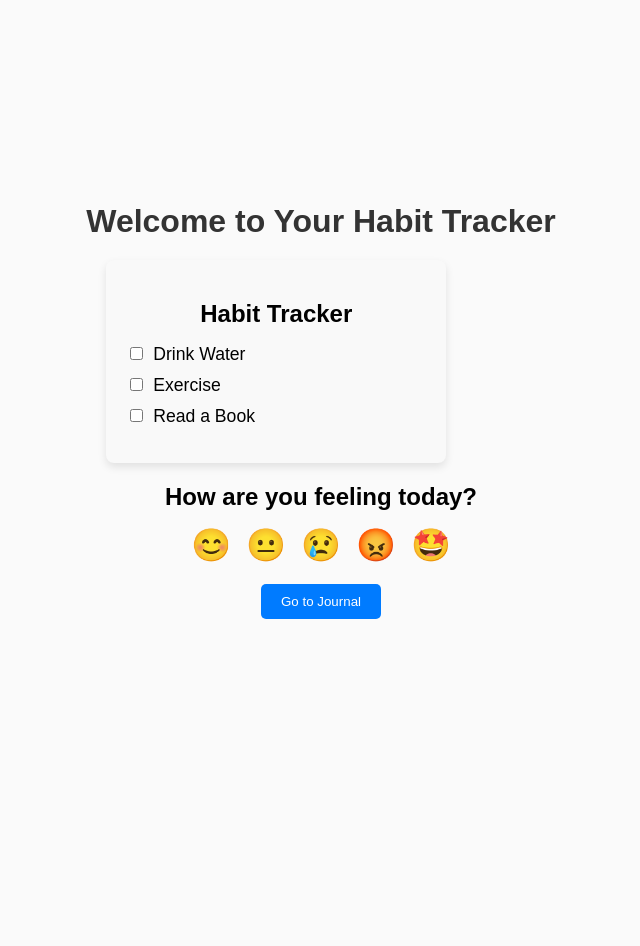
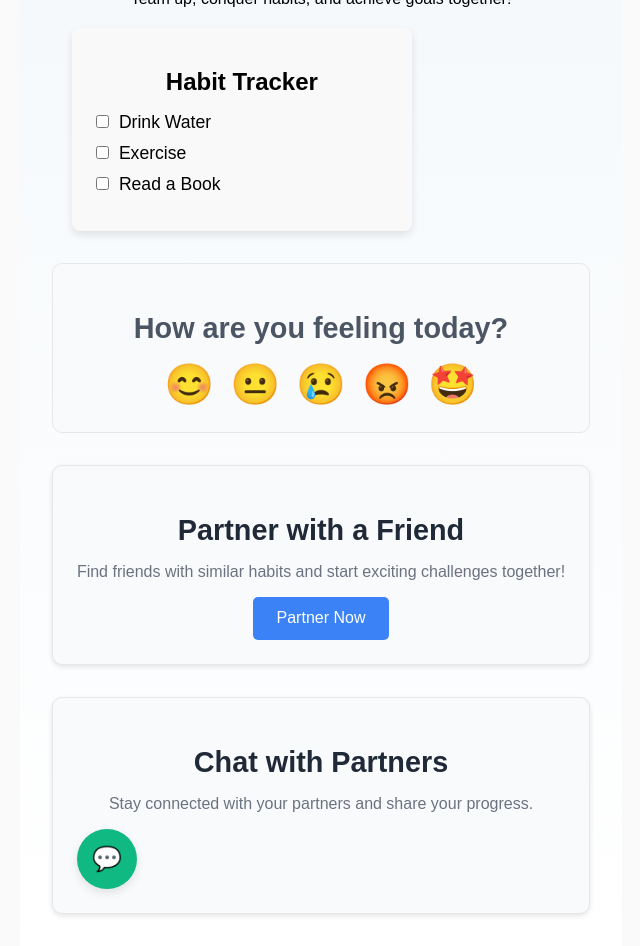
Before and after one commit to marwam7d33/BuddyQuest-Capstone, a React (Vite) app: page / in a window 1280 px wide. Shown: the whole page, without its empty margins (319-959 px from the left). Before the commit the page ends 800 px from the top, so only its background shows below. Built offline with nearby package versions, Linux system fonts and the light colour scheme.

Commit message:
skeleton structure for all segments/before API

```diff
--- a/src/App.jsx
+++ b/src/App.jsx
@@ -2,7 +2,7 @@ import React from "react";
 import { BrowserRouter as Router, Route, Routes } from "react-router-dom";
 import Home from "./Pages/Home/Home";
 import Journal from "./Pages/Journal/Journal"; // Import the Journal component
-
+import Partner from "./Pages/Partner/Partner";
 import "./App.scss";
 const App = () => {
   return (
@@ -10,6 +10,7 @@ const App = () => {
       <Routes>
         <Route path="/" element={<Home />} />
         <Route path="/journal" element={<Journal />} />
+        <Route path="/Partner" element={<Partner />} />
       </Routes>
     </Router>
   );
--- a/src/pages/Home/Home.jsx
+++ b/src/pages/Home/Home.jsx
@@ -1,67 +1,72 @@
 import React, { useState } from "react";
 import { Link, useNavigate } from "react-router-dom";
-import "./Home.scss"; // Optional, for SCSS styling specific to the homepage
+import "./Home.scss"; // SCSS for styling
 import HabitTracker from "../HabitTracker/HabitTracker";
 
 const Home = () => {
-  const navigate = useNavigate(); // For programmatic navigation
+  const navigate = useNavigate();
   const [mood, setMood] = useState("");
 
   const handleEmojiClick = (selectedMood) => {
-    setMood(selectedMood); // Optional: Set the mood for display or future use
-    navigate("/journal"); // Navigate to the journal page
+    setMood(selectedMood);
+    navigate("/journal");
   };
 
   return (
-    <div className="home-page">
-      <h1>Welcome to Your Habit Tracker</h1>
+    <div className="home">
+      <h1 className="home__title">BuddyQuest</h1>
+      <p>Team up, conquer habits, and achieve goals together!</p>
       <HabitTracker />
 
-      <div className="mood-selection">
-        <h2>How are you feeling today?</h2>
-        <div className="emoji-container">
-          <span
-            onClick={() => handleEmojiClick("happy")}
-            role="img"
-            aria-label="Happy"
-          >
-            😊
-          </span>
-          <span
-            onClick={() => handleEmojiClick("neutral")}
-            role="img"
-            aria-label="Neutral"
-          >
-            😐
-          </span>
-          <span
-            onClick={() => handleEmojiClick("sad")}
-            role="img"
-            aria-label="Sad"
-          >
-            😢
-          </span>
-          <span
-            onClick={() => handleEmojiClick("angry")}
-            role="img"
-            aria-label="Angry"
-          >
-            😡
-          </span>
-          <span
-            onClick={() => handleEmojiClick("excited")}
-            role="img"
-            aria-label="Excited"
-          >
-            🤩
-          </span>
+      {/* Mood Selector Section */}
+      <div className="home__mood">
+        <h2 className="home__mood-title">How are you feeling today?</h2>
+        <div className="home__emoji-container">
+          {[
+            { mood: "happy", emoji: "😊", label: "Happy" },
+            { mood: "neutral", emoji: "😐", label: "Neutral" },
+            { mood: "sad", emoji: "😢", label: "Sad" },
+            { mood: "angry", emoji: "😡", label: "Angry" },
+            { mood: "excited", emoji: "🤩", label: "Excited" },
+          ].map(({ mood, emoji, label }) => (
+            <span
+              key={mood}
+              className={`home__emoji home__emoji--${mood}`}
+              onClick={() => handleEmojiClick(mood)}
+              role="img"
+              aria-label={label}
+            >
+              {emoji}
+            </span>
+          ))}
         </div>
       </div>
 
-      <div>
-        <Link to="/journal">
-          <button>Go to Journal</button>
+      {/* Partner Section */}
+      <div className="home__partner">
+        <h2 className="home__section-title">Partner with a Friend</h2>
+        <p className="home__section-description">
+          Find friends with similar habits and start exciting challenges
+          together!
+        </p>
+        <Link to="/partner">
+          <button className="home__button home__button--secondary">
+            Partner Now
+          </button>
         </Link>
+      </div>
+
+      {/* Chat Section */}
+      <div className="home__chat">
+        <h2 className="home__section-title">Chat with Partners</h2>
+        <p className="home__section-description">
+          Stay connected with your partners and share your progress.
+        </p>
+        <div className="home__chat-bubble">
+          <Link to="/chat" className="home__chat-link">
+            💬
+          </Link>
+        </div>
       </div>
     </div>
   );
--- a/src/pages/Home/Home.scss
+++ b/src/pages/Home/Home.scss
@@ -1,48 +1,111 @@
-.home-page {
-  padding: 20px;
+.home {
+  padding: 2rem;
   text-align: center;
+  background: linear-gradient(to bottom, #f4f8fb, #ffffff);
 
-  h1 {
-    color: #333;
-    margin-bottom: 20px;
+  &__title {
+    font-size: 2.5rem;
+    color: #374151;
+    margin-bottom: 2rem;
   }
 
-  .mood-selection {
-    margin-top: 20px;
+  &__mood {
+    margin: 2rem 0;
+    padding: 1.5rem;
+    border: 1px solid #e5e7eb;
+    border-radius: 10px;
+    background-color: #f9fafb;
 
-    h2 {
-      font-size: 1.5rem;
-      margin-bottom: 15px;
+    &-title {
+      font-size: 1.8rem;
+      margin-bottom: 1rem;
+      color: #4b5563;
     }
+  }
 
-    .emoji-container {
-      display: flex;
-      justify-content: center;
-      gap: 15px;
+  &__emoji-container {
+    display: flex;
+    justify-content: center;
+    gap: 1rem;
 
-      span {
-        font-size: 2rem;
-        cursor: pointer;
-        transition: transform 0.2s;
+    .home__emoji {
+      font-size: 2.5rem;
+      cursor: pointer;
+      transition: transform 0.2s, filter 0.2s;
 
-        &:hover {
-          transform: scale(1.2);
-        }
+      &:hover {
+        transform: scale(1.2);
+        filter: brightness(1.2);
       }
     }
   }
 
-  button {
-    margin-top: 20px;
-    padding: 10px 20px;
-    background-color: #007bff;
-    color: white;
+  &__section-title {
+    font-size: 1.8rem;
+    color: #1f2937;
+    margin-bottom: 0.5rem;
+  }
+
+  &__section-description {
+    font-size: 1rem;
+    color: #6b7280;
+    margin-bottom: 1rem;
+  }
+
+  &__partner,
+  &__chat {
+    margin-top: 2rem;
+    padding: 1.5rem;
+    border: 1px solid #e5e7eb;
+    border-radius: 10px;
+    background-color: #f9fafb;
+    box-shadow: 0px 2px 5px rgba(0, 0, 0, 0.1);
+  }
+
+  &__button {
+    padding: 0.8rem 1.5rem;
     border: none;
     border-radius: 5px;
     cursor: pointer;
+    font-size: 1rem;
+    transition: background-color 0.3s, transform 0.2s;
+
+    &--secondary {
+      background-color: #3b82f6;
+      color: #ffffff;
+
+      &:hover {
+        background-color: #2563eb;
+      }
+    }
 
     &:hover {
-      background-color: #0056b3;
+      transform: translateY(-2px);
+    }
+  }
+
+  &__chat-bubble {
+    margin-top: 1rem;
+    width: 60px;
+    height: 60px;
+    background-color: #10b981;
+    border-radius: 50%;
+    display: flex;
+    align-items: center;
+    justify-content: center;
+    box-shadow: 0px 4px 10px rgba(0, 0, 0, 0.1);
+    cursor: pointer;
+    transition: transform 0.2s, box-shadow 0.2s;
+
+    &:hover {
+      transform: scale(1.1);
+      box-shadow: 0px 6px 15px rgba(0, 0, 0, 0.15);
+    }
+
+    .home__chat-link {
+      font-size: 1.5rem;
+      color: #ffffff;
+      text-decoration: none;
     }
   }
 }
--- a/src/pages/Partner/Partner.jsx
+++ b/src/pages/Partner/Partner.jsx
@@ -1,7 +1,65 @@
-import React from "react";
+import React, { useState } from "react";
+import "./Partner.scss"; // SCSS for styling
 
-function Partner() {
-  return <div></div>;
-}
+const Partner = () => {
+  const [partners, setPartners] = useState([
+    {
+      id: 1,
+      name: "Alex Johnson",
+      habits: ["Meditation", "Exercise", "Reading"],
+      avatar: "https://via.placeholder.com/100",
+    },
+    {
+      id: 2,
+      name: "Taylor Smith",
+      habits: ["Journaling", "Yoga", "Healthy Eating"],
+      avatar: "https://via.placeholder.com/100",
+    },
+    {
+      id: 3,
+      name: "Jordan Lee",
+      habits: ["Running", "Gratitude", "Minimalism"],
+      avatar: "https://via.placeholder.com/100",
+    },
+  ]);
+
+  const handleSendRequest = (partnerId) => {
+    // Handle sending request (replace with API integration later)
+    console.log(`Request sent to partner with ID: ${partnerId}`);
+    alert(`Request sent to partner!`);
+  };
+
+  return (
+    <div className="partner">
+      <h1 className="partner__title">Find Your Accountability Partner</h1>
+      <p className="partner__description">
+        Connect with people who share your habits and goals. Start challenges
+        together and grow as a team!
+      </p>
+
+      <div className="partner__list">
+        {partners.map((partner) => (
+          <div className="partner__card" key={partner.id}>
+            <img
+              src={partner.avatar}
+              alt={`${partner.name}'s avatar`}
+              className="partner__avatar"
+            />
+            <h3 className="partner__name">{partner.name}</h3>
+            <p className="partner__habits">
+              Habits: {partner.habits.join(", ")}
+            </p>
+            <button
+              className="partner__button"
+              onClick={() => handleSendRequest(partner.id)}
+            >
+              Send Request
+            </button>
+          </div>
+        ))}
+      </div>
+    </div>
+  );
+};
 
 export default Partner;
--- a/src/pages/Partner/Partner.scss
+++ b/src/pages/Partner/Partner.scss
@@ -0,0 +1,76 @@
+.partner {
+  text-align: center;
+  margin: 2rem;
+  padding: 2rem;
+  background: linear-gradient(to bottom, #fdfbfb, #ebedee);
+  border-radius: 8px;
+
+  &__title {
+    font-size: 2rem;
+    color: #2c3e50;
+    margin-bottom: 1rem;
+  }
+
+  &__description {
+    font-size: 1.2rem;
+    color: #7f8c8d;
+    margin-bottom: 2rem;
+  }
+
+  &__list {
+    display: flex;
+    flex-wrap: wrap;
+    gap: 1.5rem;
+    justify-content: center;
+  }
+
+  &__card {
+    background: #fff;
+    border: 1px solid #dfe6e9;
+    border-radius: 10px;
+    box-shadow: 0 4px 8px rgba(0, 0, 0, 0.1);
+    padding: 1.5rem;
+    width: 250px;
+    text-align: center;
+    transition: transform 0.3s;
+
+    &:hover {
+      transform: translateY(-5px);
+    }
+
+    &__avatar {
+      width: 80px;
+      height: 80px;
+      border-radius: 50%;
+      margin-bottom: 1rem;
+    }
+
+    &__name {
+      font-size: 1.2rem;
+      font-weight: bold;
+      color: #2c3e50;
+      margin-bottom: 0.5rem;
+    }
+
+    &__habits {
+      font-size: 0.9rem;
+      color: #636e72;
+      margin-bottom: 1rem;
+    }
+
+    &__button {
+      padding: 0.5rem 1rem;
+      background: #00cec9;
+      color: #fff;
+      border: none;
+      border-radius: 4px;
+      font-size: 1rem;
+      cursor: pointer;
+      transition: background-color 0.3s;
+
+      &:hover {
+        background: #00bfa5;
+      }
+    }
+  }
+}
```
